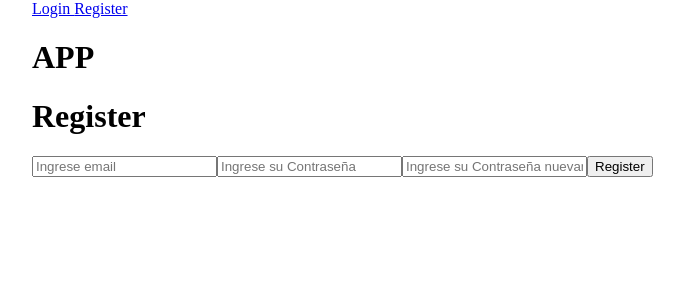
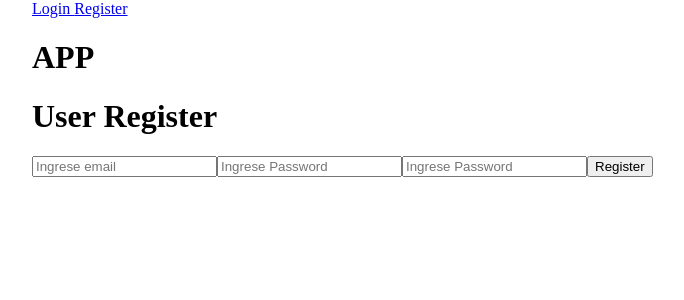
Before and after one commit to CodeSystem2022/UTN-app-firebase-gestor-documentos, a React (Vite) app in the folder Firebase-React/: page /register in a window 1280 px wide. Shown: the top 300 px of the page, without its empty margins (96-780 px from the left). Built offline with nearby package versions, Linux system fonts and the light colour scheme; no server answers.

Commit message:
Update Register component with FormInput component

```diff
--- /dev/null
+++ b/Firebase-React/src/components/FormInput.jsx
@@ -0,0 +1,21 @@
+import { forwardRef } from "react";
+
+const FormInput = forwardRef(
+    ({ type, placeholder, onChange, onBlur, name, children }, ref) => {
+        return (
+            <>
+                <input
+                    type={type}
+                    placeholder={placeholder}
+                    ref={ref}
+                    onChange={onChange}
+                    onBlur={onBlur}
+                    name={name}
+                />
+                {children}
+            </>
+        );
+    }
+);
+
+export default FormInput;
--- a/Firebase-React/src/routes/Register.jsx
+++ b/Firebase-React/src/routes/Register.jsx
@@ -9,6 +9,7 @@ import { formValidates } from "../utils/formValidates";
 
 // componentes
 import FormError from "../components/FormError";
+import FormInput from "../components/FormInput";
 
 
 const Register = () => {
@@ -45,44 +46,43 @@ const Register = () => {
 
     return (
         <>
-            <h1>Register</h1>
+            <h1>User Register</h1>
             <FormError error={errors.firebase} />
             <form onSubmit={handleSubmit(onSubmit)}>
-                <input
+                <FormInput
                     type="email"
                     placeholder="Ingrese email"
-                    {...register("email", { //objeto que recibe el elemento
-                        required, // elemento requerido
+                    {...register("email", {
+                        required,
+                        pattern: patternEmail,
+                    })}
+                >
+                    <FormError error={errors.email} />
+                </FormInput>
 
-                        pattern: patternEmail, // validación de email
-                    })}
-                />
-                <FormError error={errors.email} />
-                <input
+                <FormInput
                     type="password"
-                    placeholder="Ingrese su Contraseña"
+                    placeholder="Ingrese Password"
                     {...register("password", {
                         minLength,
-                        validate: validatetrim, // validación de espacios en blanco
+                        validate: validatetrim,
                     })}
+                >
+                    <FormError error={errors.password} />
+                </FormInput>
 
-                />
-                <FormError error={errors.password} />
-
-                <input
+                <FormInput
                     type="password"
-                    placeholder="Ingrese su Contraseña nuevamente"
+                    placeholder="Ingrese Password"
                     {...register("repassword", {
-                        validate: validateEquals(getValues), // validación de contraseña igual
+                        validate: validateEquals(getValues),
                     })}
-
-                />
-                <FormError error={errors.repassword} />
-
+                >
+                    <FormError error={errors.repassword} />
+                </FormInput>
                 <button type="submit">Register</button>
             </form>
         </>
-
     );
 };
 
```
